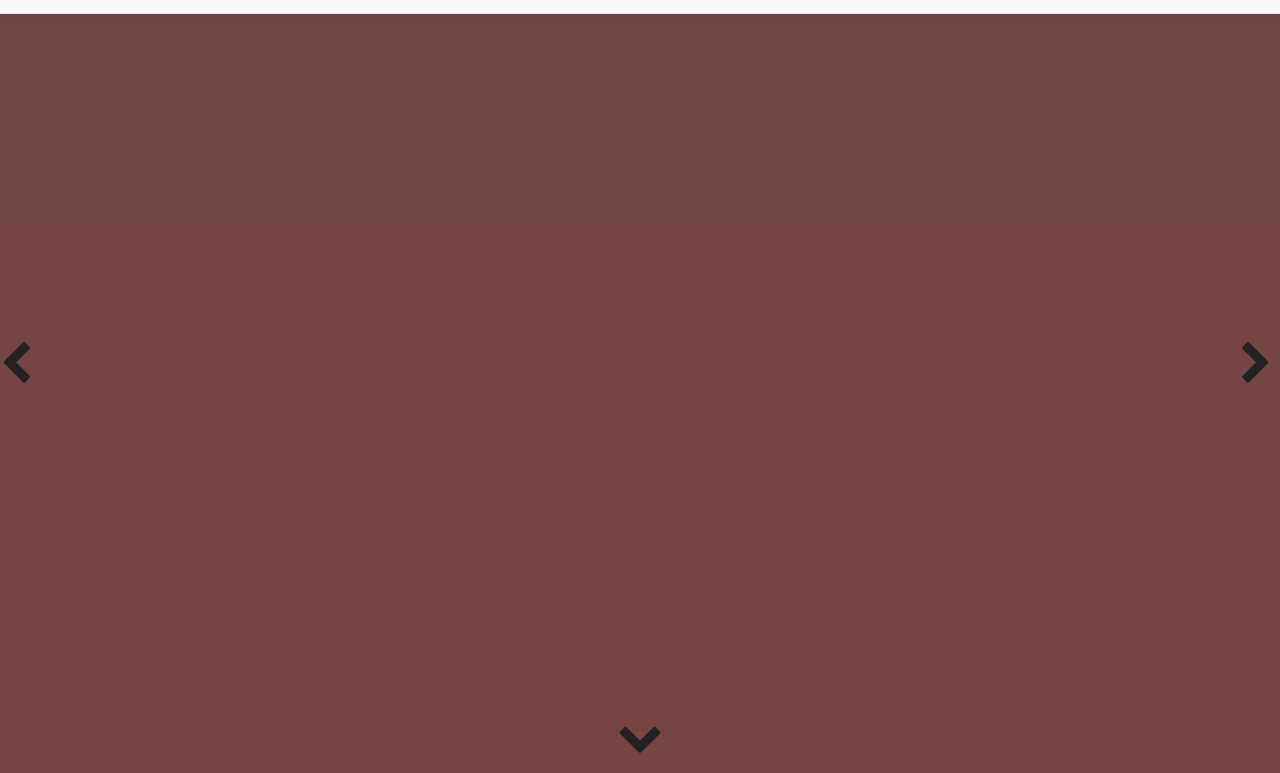
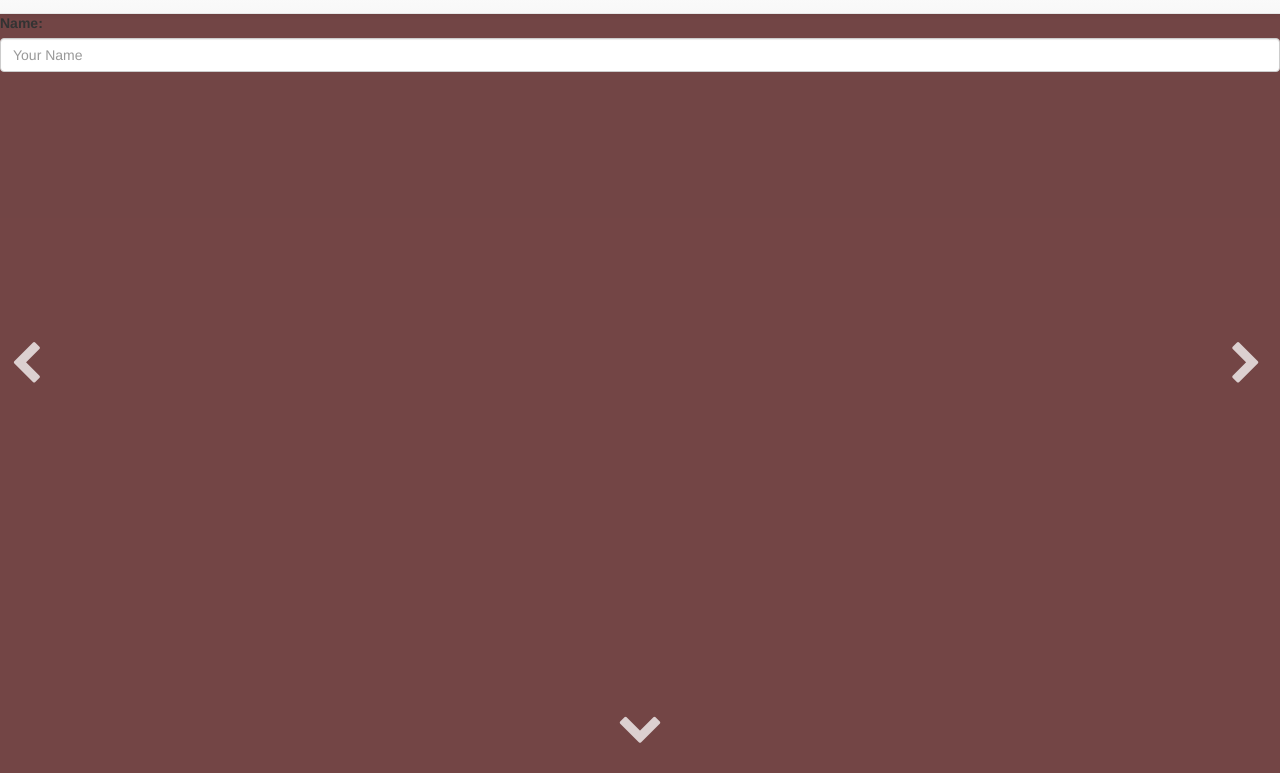
Before and after one commit to laarniastrid/b.rds, a website: page public/index.html at #!/contact in a window 1280 px wide. Shown: the part 37-810 px from the top of the page. Drawn offline with nearby package versions, Linux system fonts and the light colour scheme; some packages are replaced by stand-ins of ours.

Commit message:
changed styling on directional arrows, started adding form

```diff
--- a/main/main.scss
+++ b/main/main.scss
@@ -1,6 +1,11 @@
 @mixin iconArrows() {
     font-size: 45px;
-    color: rgb(34, 34, 34);
+    color: white;
+    color: rgba(255,255,255,0.75);
+
+    &:hover {
+      color: rgb(34,34,34);
+    }
 }
 
 html, body {
@@ -42,7 +47,7 @@ body {
   width: 100%;
   height: 50px;
   position: fixed;
-  bottom: 0;
+  bottom: 10px;
   display: flex;
   justify-content: center;
 
@@ -56,7 +61,7 @@ body {
   height: 100%;
   position: fixed;
   top: 0;
-  left: 0;
+  left: 10px;
   display: flex;
   align-items: center;
 
@@ -70,7 +75,7 @@ body {
   height: 100%;
   position: fixed;
   top: 0;
-  right: 0;
+  right: 10px;
   display: flex;
   align-items: center;
 
--- a/public/html/contact/contactView.html
+++ b/public/html/contact/contactView.html
@@ -2,6 +2,12 @@
   <nav-dir></nav-dir>
   <div id="contact">
 
+    <form>
+      <div class="form-group">
+        <label for="name">Name:</label>
+        <input type="text" class="form-control" id="name" placeholder="Your Name" />
+      </div>
+    </form>
 
 
   </div>
```
Also changed, not shown: main/contact/contactView.html (+6 -0 lines), public/styles/main.css.
